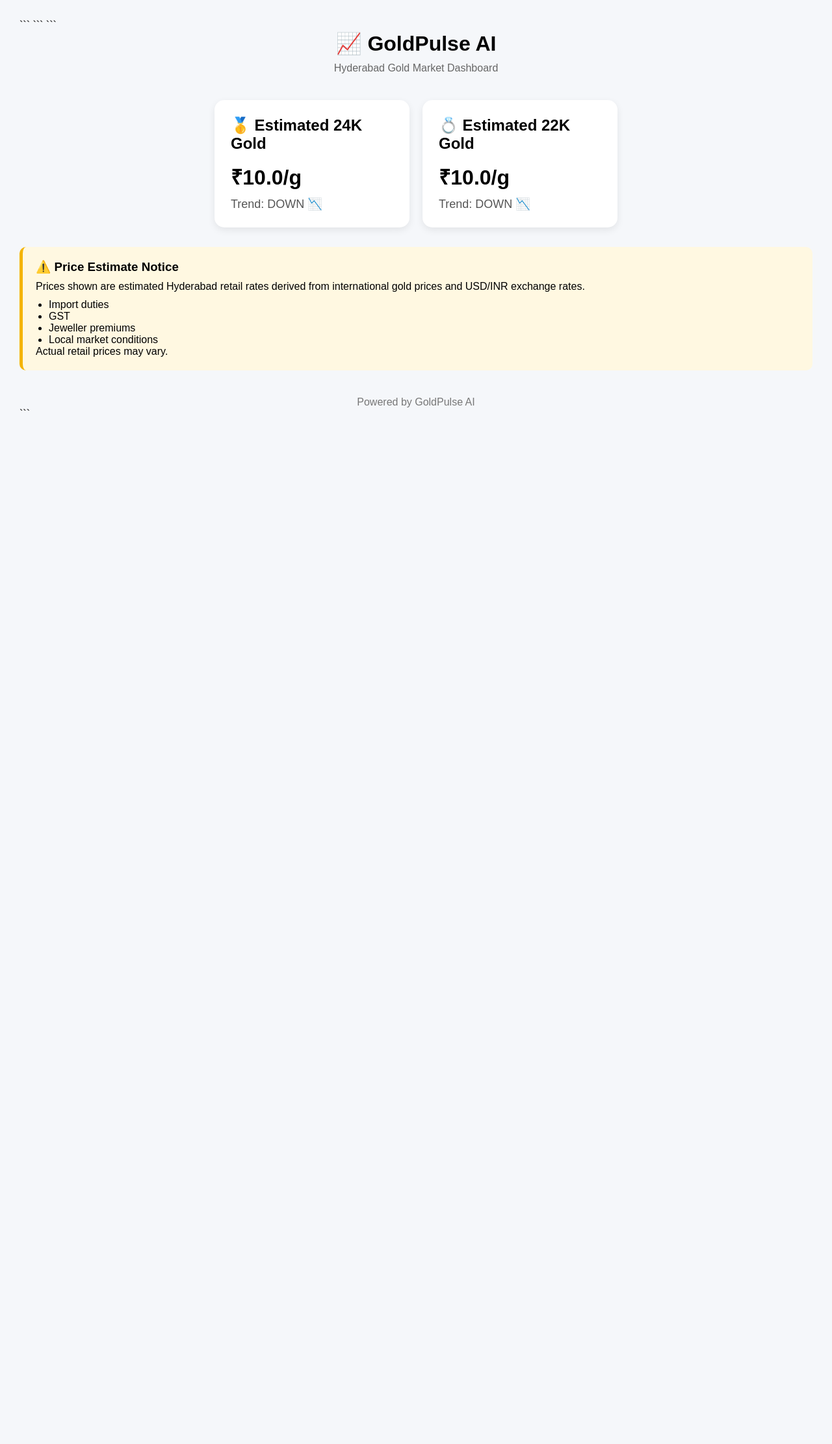
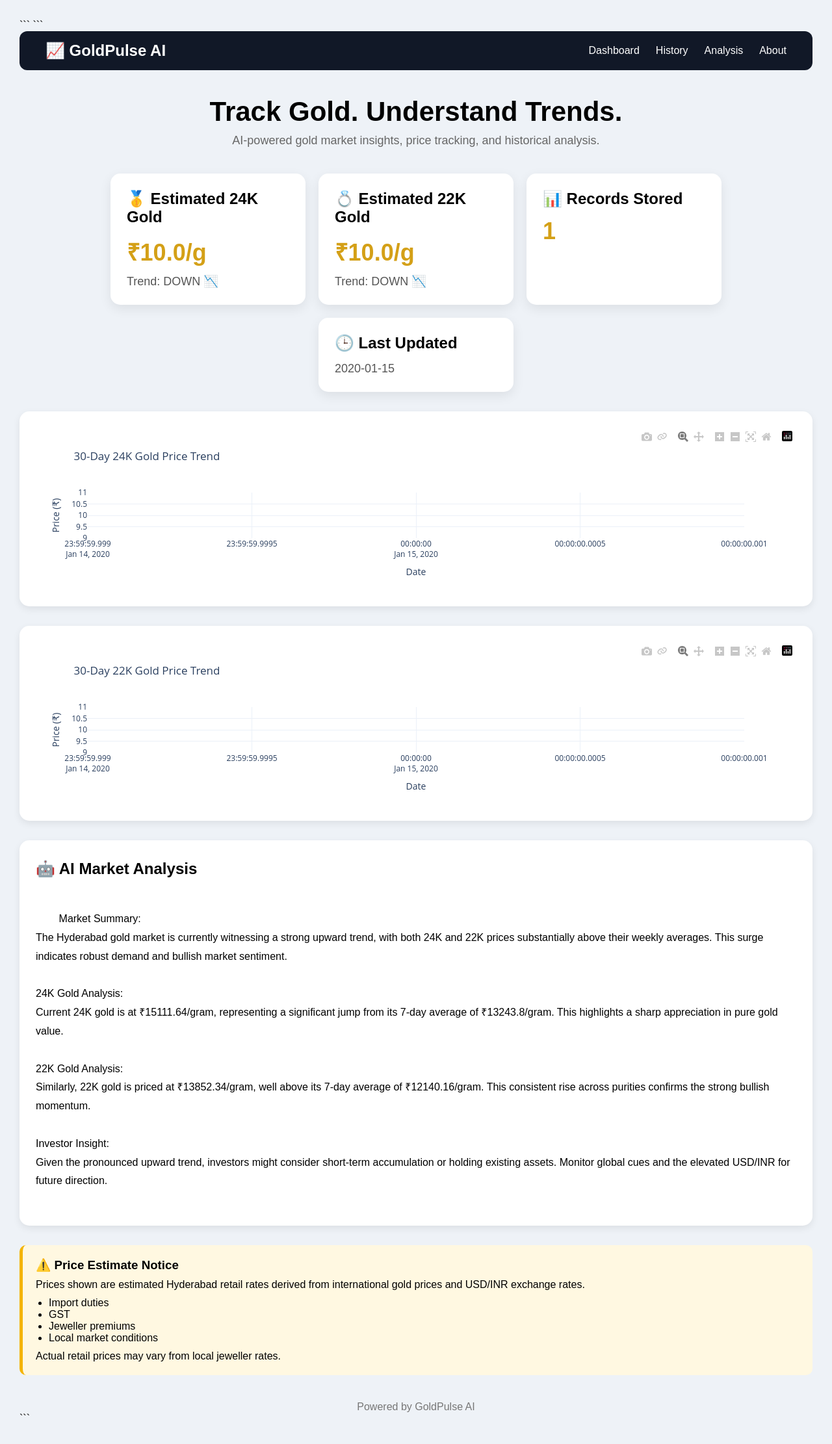
Before and after one commit to sohithchanumolu/goldpluse-ai, a FastAPI app: page / in a window 1280 px wide. Shown: the whole page at 65% size. Before the commit the page ends 632 px from the top, so only its background shows below. Run offline with FastAPI, Linux system fonts and the light colour scheme; tables that the repository leaves empty hold one stand-in row (values such as "Sample post").

Commit message:
Add AI dashboard, charts and UI improvements

````diff
--- /dev/null
+++ b/data/latest_report.txt
@@ -0,0 +1,11 @@
+Market Summary:
+The Hyderabad gold market is currently witnessing a strong upward trend, with both 24K and 22K prices substantially above their weekly averages. This surge indicates robust demand and bullish market sentiment.
+
+24K Gold Analysis:
+Current 24K gold is at ₹15111.64/gram, representing a significant jump from its 7-day average of ₹13243.8/gram. This highlights a sharp appreciation in pure gold value.
+
+22K Gold Analysis:
+Similarly, 22K gold is priced at ₹13852.34/gram, well above its 7-day average of ₹12140.16/gram. This consistent rise across purities confirms the strong bullish momentum.
+
+Investor Insight:
+Given the pronounced upward trend, investors might consider short-term accumulation or holding existing assets. Monitor global cues and the elevated USD/INR for future direction.
--- a/requirements.txt
+++ b/requirements.txt
@@ -5,3 +5,4 @@ requests
 pandas
 sqlalchemy
 python-telegram-bot
+plotly
--- a/web/app.py
+++ b/web/app.py
@@ -1,3 +1,4 @@
+import plotly.express as px
 from fastapi import FastAPI, Request
 from fastapi.templating import Jinja2Templates
 import sys
@@ -22,19 +23,23 @@ def dashboard(request: Request):
     session = SessionLocal()
     rows = get_last_n_days(
         session,
-        7
+        30
     )
 
-    current_24k = rows[0].price_24k
-    current_22k = rows[0].price_22k
+    latest = rows[0]
 
-    avg_24k = sum(
-        row.price_24k for row in rows
-    ) / len(rows)
+    current_24k = latest.price_24k
+    current_22k = latest.price_22k
 
-    avg_22k = sum(
-        row.price_22k for row in rows
-    ) / len(rows)
+    avg_24k = (
+        sum(row.price_24k for row in rows)
+        / len(rows)
+    )
+
+    avg_22k = (
+        sum(row.price_22k for row in rows)
+        / len(rows)
+    )
 
     trend_24k = (
         "UP 📈"
@@ -48,6 +53,64 @@ def dashboard(request: Request):
         else "DOWN 📉"
     )
 
+    chart_rows = list(reversed(rows))
+
+    dates = [
+        row.date
+        for row in chart_rows
+    ]
+
+    prices_24k = [
+        row.price_24k
+        for row in chart_rows
+    ]
+
+    prices_22k = [
+        row.price_22k
+        for row in chart_rows
+    ]
+
+    fig_24k = px.line(
+        x=dates,
+        y=prices_24k,
+        title="30-Day 24K Gold Price Trend"
+    )
+
+    fig_24k.update_layout(
+        height=250,
+        xaxis_title="Date",
+        yaxis_title="Price (₹)",
+        template="plotly_white"
+    )
+
+    chart_24k = fig_24k.to_html(
+        full_html=False
+    )
+
+    fig_22k = px.line(
+        x=dates,
+        y=prices_22k,
+        title="30-Day 22K Gold Price Trend"
+    )
+
+    fig_22k.update_layout(
+        height=250,
+        xaxis_title="Date",
+        yaxis_title="Price (₹)",
+        template="plotly_white"
+    )
+
+    chart_22k = fig_22k.to_html(
+        full_html=False
+    )
+
+    with open(
+        "data/latest_report.txt",
+        "r",
+        encoding="utf-8"
+    ) as file:
+        ai_report = file.read()
+
     return templates.TemplateResponse(
         request=request,
         name="dashboard.html",
@@ -55,6 +118,11 @@ def dashboard(request: Request):
             "price_24k": current_24k,
             "price_22k": current_22k,
             "trend_24k": trend_24k,
-            "trend_22k": trend_22k
+            "trend_22k": trend_22k,
+            "chart_24k": chart_24k,
+            "chart_22k": chart_22k,
+            "record_count": len(rows),
+            "last_updated": latest.date,
+            "ai_report": ai_report
         }
     )
--- a/web/templates/dashboard.html
+++ b/web/templates/dashboard.html
@@ -1,5 +1,7 @@
 <!DOCTYPE html>
+
 <html lang="en">
+
 <head>
     <meta charset="UTF-8">
     <meta name="viewport" content="width=device-width, initial-scale=1.0">
@@ -15,7 +17,7 @@
 
     body {
         font-family: Arial, sans-serif;
-        background: #f5f7fa;
+        background: #eef2f7;
         padding: 30px;
     }
 
@@ -42,7 +44,13 @@
         width: 300px;
         padding: 25px;
         border-radius: 15px;
-        box-shadow: 0 4px 12px rgba(0, 0, 0, 0.08);
+        box-shadow: 0 6px 18px rgba(0, 0, 0, 0.08);
+        transition: all 0.3s ease;
+    }
+
+    .card:hover {
+        transform: translateY(-5px);
+        box-shadow: 0 10px 25px rgba(0, 0, 0, 0.15);
     }
 
     .card h2 {
@@ -50,8 +58,9 @@
     }
 
     .price {
-        font-size: 32px;
-        font-weight: bold;
+        font-size: 36px;
+        font-weight: 700;
+        color:#d4a017;
         margin-bottom: 10px;
     }
 
@@ -60,10 +69,12 @@
         color: #555;
     }
 
-    .footer {
-        margin-top: 40px;
-        text-align: center;
-        color: #777;
+    .chart-card {
+        background: white;
+        padding: 25px;
+        margin-top: 30px;
+        border-radius: 15px;
+        box-shadow: 0 4px 12px rgba(0, 0, 0, 0.08);
     }
 
     .notice {
@@ -82,6 +93,85 @@
         margin-top: 10px;
         margin-left: 20px;
     }
+
+    .footer {
+        margin-top: 40px;
+        text-align: center;
+        color: #777;
+    }
+
+    .ai-report {
+        background: white;
+        padding: 25px;
+        margin-top: 30px;
+        border-radius: 15px;
+        box-shadow: 0 4px 12px rgba(0, 0, 0, 0.08);
+        line-height: 1.6;
+    }
+
+    .navbar {
+        background: #111827;
+        color: white;
+        padding: 16px 40px;
+        border-radius: 12px;
+        margin-bottom: 30px;
+
+        display: flex;
+        justify-content: space-between;
+        align-items: center;
+    }
+
+    .logo {
+        font-size: 24px;
+        font-weight: bold;
+    }
+
+    .nav-links {
+        display: flex;
+        gap: 25px;
+    }
+
+    .nav-links a {
+        color: white;
+        text-decoration: none;
+        font-weight: 500;
+    }
+
+    .nav-links a:hover {
+        color: #fbbf24;
+    }
+
+    .report-content {
+        margin-top: 15px;
+        white-space: pre-wrap;
+        line-height: 1.8;
+        font-size: 16px;
+    }
+
+    .up{
+        color: #16a34a;
+        font-weight: 600;
+    }
+
+    .down{
+        color: #dc2626;
+        font-weight: 600;
+    }
+
+    .hero {
+        text-align: center;
+        margin: 40px 0;
+    }
+
+    .hero h1 {
+        font-size: 42px;
+        margin-bottom: 10px;
+    }
+
+    .hero p {
+        color: #666;
+        font-size: 18px;
+    }
 </style>
 ```
 
@@ -89,12 +179,29 @@
 
 <body>
 
-```
-<h1>📈 GoldPulse AI</h1>
+<div class="navbar">
 
-<p class="subtitle">
-    Hyderabad Gold Market Dashboard
-</p>
+    <div class="logo">
+        📈 GoldPulse AI
+    </div>
+
+    <div class="nav-links">
+        <a href="#">Dashboard</a>
+        <a href="#">History</a>
+        <a href="#">Analysis</a>
+        <a href="#">About</a>
+    </div>
+
+</div>
+
+<div class="hero">
+    <h1>Track Gold. Understand Trends.</h1>
+
+    <p>
+        AI-powered gold market insights,
+        price tracking, and historical analysis.
+    </p>
+</div>
 
 <div class="cards">
 
@@ -122,6 +229,37 @@
         </div>
     </div>
 
+    <div class="card">
+        <h2>📊 Records Stored</h2>
+
+        <div class="price">
+            {{ record_count }}
+        </div>
+    </div>
+
+    <div class="card">
+        <h2>🕒 Last Updated</h2>
+
+        <div class="trend">
+            {{ last_updated }}
+        </div>
+    </div>
+
+</div>
+
+<div class="chart-card">
+    {{ chart_24k|safe }}
+</div>
+
+<div class="chart-card">
+    {{ chart_22k|safe }}
+</div>
+
+<div class="ai-report">
+    <h2>🤖 AI Market Analysis</h2>
+    <div class="report-content">
+        {{ ai_report }}
+    </div>
 </div>
 
 <div class="notice">
@@ -140,8 +278,8 @@
         <li>Local market conditions</li>
     </ul>
 
-    <p>
-        Actual retail prices may vary.
+    <p style="margin-top:10px;">
+        Actual retail prices may vary from local jeweller rates.
     </p>
 </div>
 
````
Also changed, not shown: src/analyzer.py (+17 -5 lines), src/database.py (+8 -0 lines), src/main.py (+12 -0 lines).
